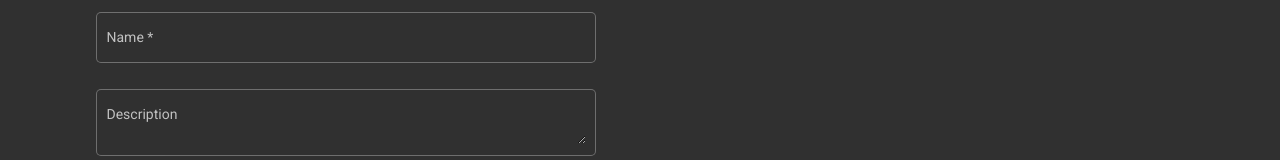
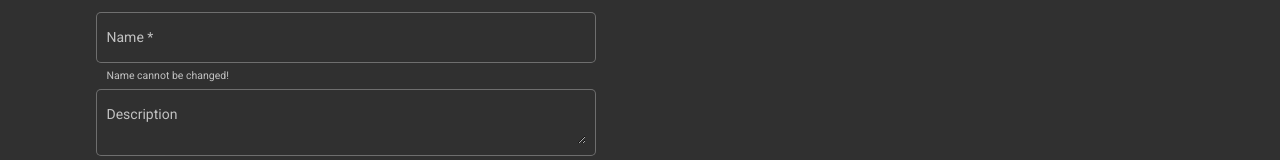
Before and after one commit to simonittensammer/online-scheduler, an Angular app in the folder scheduler-frontend/: page /calendarSettings in a window 1280 px wide. Shown: the part 128-288 px from the top of the page. Built offline with nearby package versions, Linux system fonts and the light colour scheme.

Commit message:
add hint, that name cannot be changed in calendar form

```diff
--- a/scheduler-frontend/src/app/pages/calendar-form/calendar-form.component.html
+++ b/scheduler-frontend/src/app/pages/calendar-form/calendar-form.component.html
@@ -6,6 +6,7 @@
       <mat-form-field appearance="outline">
         <mat-label>Name</mat-label>
         <input matInput type="text" formControlName="name" placeholder="Name">
+        <mat-hint>Name cannot be changed!</mat-hint>
       </mat-form-field>
       <br>
 
```
